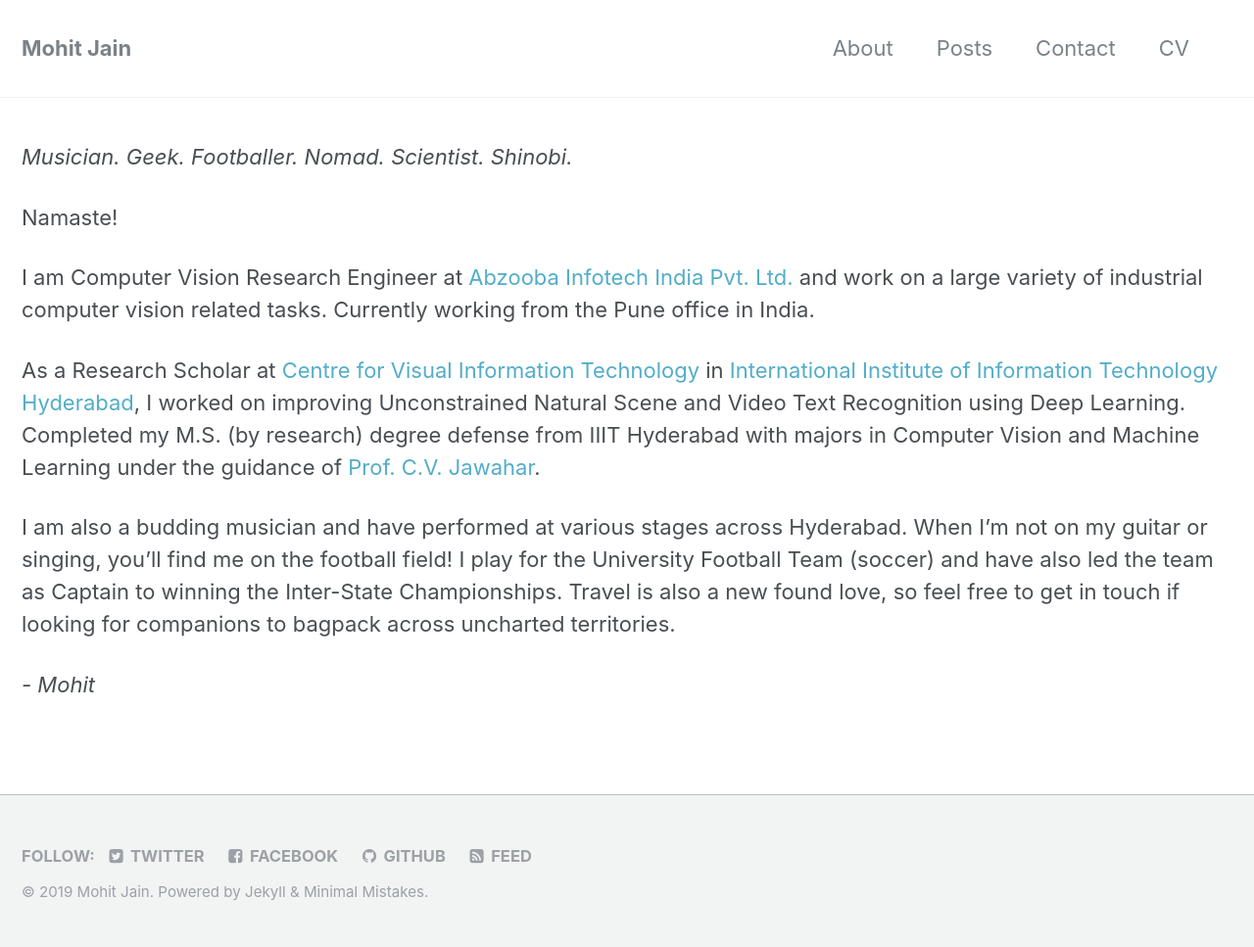
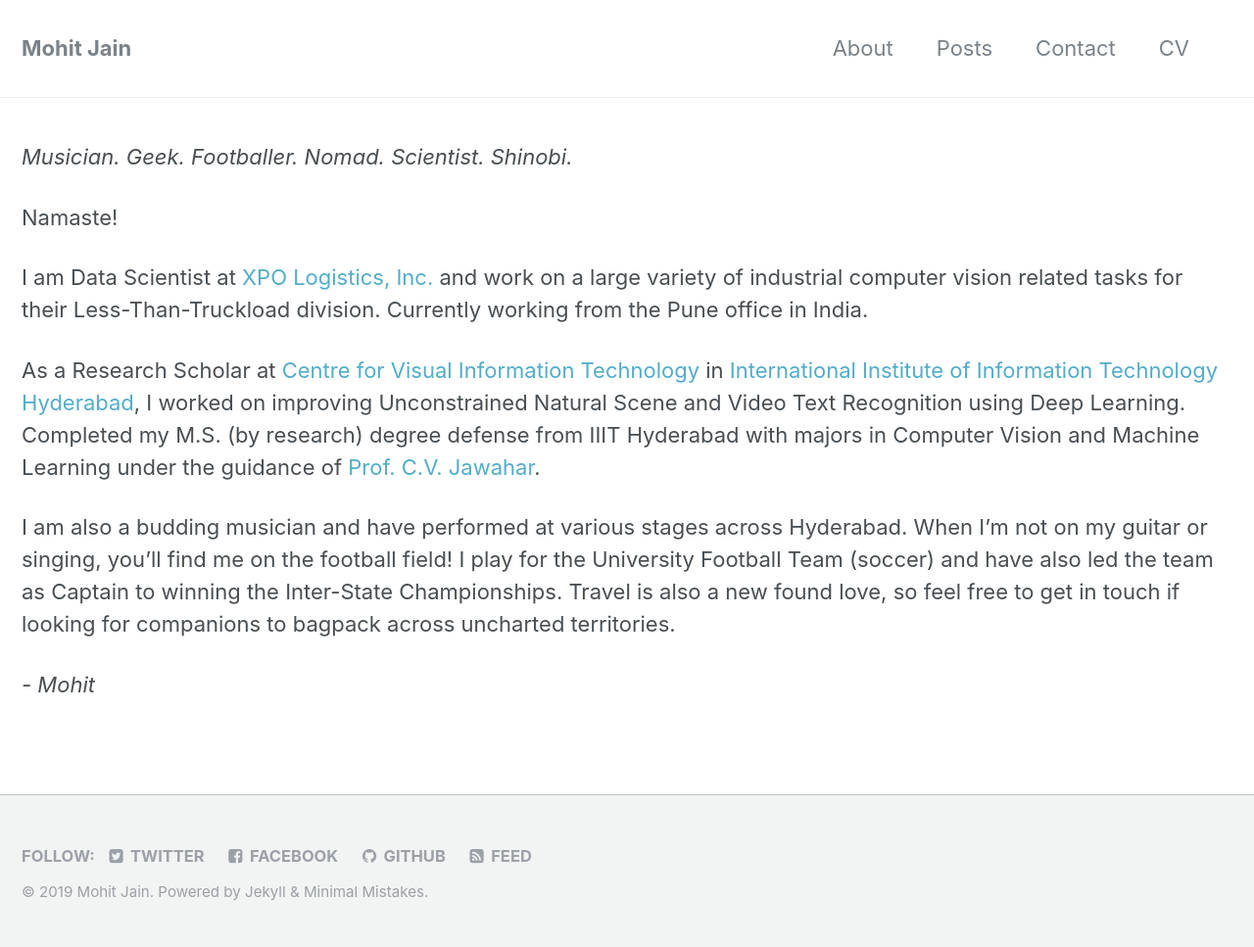
Before and after one commit to NightFury13/nightfury13.github.io, a Jekyll site: the page built from _pages/about.md, in a window 1280 px wide. Shown: the whole page at 98% size. Built offline with Jekyll 4.4.1, drawn with Linux system fonts in a browser that asks for light colours.

Commit message:
Update about.md

```diff
--- a/_pages/about.md
+++ b/_pages/about.md
@@ -8,7 +8,7 @@ _Musician. Geek. Footballer. Nomad. Scientist. Shinobi._
 
 Namaste!
 
-I am Computer Vision Research Engineer at [Abzooba Infotech India Pvt. Ltd.](http://www.abzooba.com/) and work on a large variety of industrial computer vision related tasks. Currently working from the Pune office in India.
+I am Data Scientist at [XPO Logistics, Inc.](http://www.xpo.com/) and work on a large variety of industrial computer vision related tasks for their Less-Than-Truckload division. Currently working from the Pune office in India.
 
 As a Research Scholar at [Centre for Visual Information Technology](http://cvit.iiit.ac.in/) in [International Institute of Information Technology Hyderabad](https://iiit.ac.in/), I worked on improving Unconstrained Natural Scene and Video Text Recognition using Deep Learning. Completed my M.S. (by research) degree defense from IIIT Hyderabad with majors in Computer Vision and Machine Learning under the guidance of [Prof. C.V. Jawahar](http://cvit.iiit.ac.in/people/faculty/people/faculty/cvit-faculty/jawahar).
 
```
